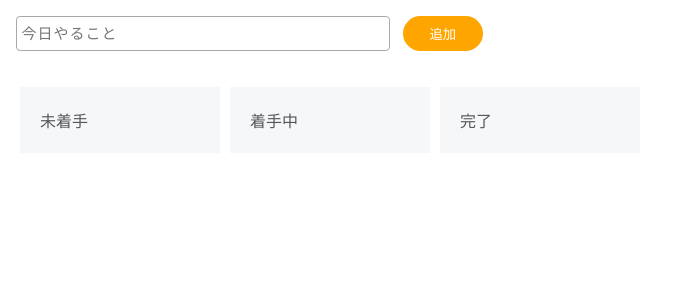
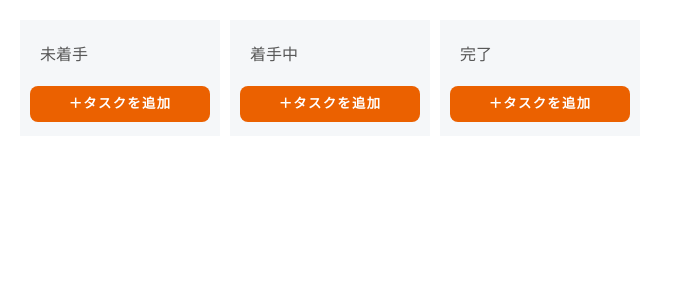
Before and after one commit to MasahiroTakata/toDoApp2, a React (Create React App) app: page / in a window 1280 px wide. Shown: the top 300 px of the page, without its empty margins (0-677 px from the left). Built offline with nearby package versions, Linux system fonts and the light colour scheme.

Commit message:
【一旦完了】タスク追加ボタン押下によるポップアップ表示、タスク追加

```diff
--- a/src/App.tsx
+++ b/src/App.tsx
@@ -10,13 +10,10 @@ import { // ドラッグ&ドロップで必要なモジュールをインポー
   DragOverEvent
 } from "@dnd-kit/core";
 import { arrayMove, sortableKeyboardCoordinates } from "@dnd-kit/sortable";
-import { useState, useEffect } from 'react';
+import React, { useState, useEffect } from 'react';
 import Column from "./Column";
-import classes from './CssModules.module.scss';
 
 function App() {
-  // 入力値を保持するためのステート
-  const [inputValue, setInputValue] = useState<string>('');
   const [count, setCount] = useState<number>(1); // 入力したタスクにIDを振るためのcount
   const [data, setData] = useState<ColumnType[]>([
     {
@@ -39,26 +36,18 @@ function App() {
     }
   ]);
   const [columns, setColumns] = useState<ColumnType[]>(data); // タスクを配置するスペースの更新関数（初期値はdata）
-  // テキストボックスの入力が変更されたときのハンドラー
-  const handleInputChange = (event: React.ChangeEvent<HTMLInputElement>) => {
-    setInputValue(event.target.value);
-  };
-  // ボタンが押されたときのハンドラー
-  const handleButtonClick = () => {
-    if (inputValue.trim() !== '') {
-      const newCard: CardType = {
-        id: String(count), // 一意のIDを生成
-        title: inputValue
-      };
+  const handleAddTask = (columnId: string, taskName: string) => {
+    if (taskName.trim() !== '') {
+      columnId = 'Column1';
+      console.log(taskName);
       setData(prevData =>
         prevData.map(column =>
           column.id === 'Column1'
-            ? { ...column, cards: [...column.cards, newCard] }
+            ? { ...column, cards: [...column.cards, { id: String(count), title: taskName }] }
             : column
         )
       );
       setCount(count + 1);
-      setInputValue(''); // テキストボックスを空にする
     }
   };
 
@@ -176,27 +165,20 @@ function App() {
       onDragEnd={handleDragEnd}
       onDragOver={handleDragOver}
     >
-      <div className={classes.container}>
-        <input
-          type="text"
-          value={inputValue}
-          onChange={handleInputChange}
-          placeholder="今日やること"
-          className={classes.todoText}
-        />
-        <button onClick={handleButtonClick} className={classes.submitBtn}>追加</button>
-      </div>
       <div
         className="App"
         style={{ display: "flex", flexDirection: "row", padding: "20px" }}
       >
         {columns.map((column) => (
+          <React.Fragment key={column.id}>
             <Column
               key={column.id}
               id={column.id}
               title={column.title}
               cards={column.cards}
+              onAddTask={handleAddTask}
             ></Column>
+          </React.Fragment>
         ))}
       </div>
     </DndContext>
--- a/src/Card.tsx
+++ b/src/Card.tsx
@@ -17,7 +17,7 @@ const Card: FC<CardType> = ({ id, title }) => {
     background: "white",
     padding: "10px",
     transform: CSS.Transform.toString(transform),
-    borderLeft: "6px solid #ffa500"
+    borderLeft: "6px solid #eb6100"
   };
   return (
     // attributes、listenersはDOMイベントを検知するために利用します。
--- a/src/Column.tsx
+++ b/src/Column.tsx
@@ -1,16 +1,37 @@
-import { FC } from "react";
+import { FC, useState } from "react";
 import { SortableContext, rectSortingStrategy } from "@dnd-kit/sortable";
 import { useDroppable } from "@dnd-kit/core";
 import Card, { CardType } from "./Card";
+import classes from './CssModules.module.scss';
 
-export type ColumnType = {
+type ColumnProps = {
   id: string;
   title: string;
   cards: CardType[];
+  onAddTask: (columnId: string, taskName: string) => void;
 };
 // タスクをドロップするスペースの作成
-const Column: FC<ColumnType> = ({ id, title, cards }) => {
+const Column: FC<ColumnProps> = ({ id, title, cards, onAddTask}) => {
   const { setNodeRef } = useDroppable({ id: id });
+  const [isPopupOpen, setIsPopupOpen] = useState(false);
+  const [taskName, setTaskName] = useState('');
+
+  const handleOpenPopup = () => {
+    setIsPopupOpen(true);
+  };
+  const handleClosePopup = () => {
+    setIsPopupOpen(false);
+  };
+  const handleTaskNameChange = (event: React.ChangeEvent<HTMLInputElement>) => {
+    setTaskName(event.target.value);
+  };
+  const handleAddTaskClick = () => {
+    onAddTask(id, taskName);
+    setTaskName(''); // 入力フィールドをクリア
+    handleClosePopup();
+    console.log(cards); // dataは更新されていない
+  };
+
   return (
     // ソートを行うためのContextです。
     // strategyは4つほど存在しますが、今回は縦・横移動可能なリストを作るためrectSortingStrategyを採用
@@ -33,7 +54,23 @@ const Column: FC<ColumnType> = ({ id, title, cards }) => {
         >
           {title}
         </p>
-        {cards.map((card) => (
+        <button onClick={handleOpenPopup} className={classes.btnOrange}>＋タスクを追加</button>
+        {isPopupOpen && (
+        <div className={classes.popup}>
+          <div className={classes.popupInner}>
+            <h2>タスクを追加</h2>
+            <input
+              type="text"
+              value={taskName}
+              onChange={handleTaskNameChange}
+              placeholder="タスク名を入力"
+            />
+            <button onClick={handleAddTaskClick}>追加</button>
+            <button onClick={handleClosePopup}>キャンセル</button>
+          </div>
+        </div>
+      )}
+        {cards.map(card => (
           <Card key={card.id} id={card.id} title={card.title}></Card>
         ))}
       </div>
--- a/src/CssModules.module.scss
+++ b/src/CssModules.module.scss
@@ -10,6 +10,7 @@ li{
 .allTaskSpace{
   display: flex;
 }
+
 .container{
   padding: 8px;
   margin: 8px;
@@ -65,26 +66,9 @@ li{
 	border-radius: 4px;
 }
 
-.submitBtn{
-  margin-left:1%;
-  display: flex;
-  align-items: center;
-  justify-content: center;
-  max-width: 80px;
-  padding: 8px 24px;
-  font-family: sans-serif;
-  color: #fff;
-  text-align: center;
-  overflow-wrap: anywhere;
-  background-color: #ffa500;
-  border-radius: 27px;
-  cursor: pointer;
-  border: none;
-}
-
 .taskSpace{
   height: 60px;
-  border-left: 6px solid #ffa500;
+  border-left: 6px solid #eb6100;
   border-top: 1px solid #ddd;
   border-bottom: 1px solid #ddd;
   border-right: 1px solid #ddd;
@@ -102,12 +86,50 @@ li{
   text-align: left;
 }
 
-@media (any-hover: hover) {
-  .submitBtn {
-    transition: background-color 0.2s;
-  }
+.popup {
+  position: fixed;
+  top: 0;
+  left: 0;
+  width: 100%;
+  height: 100%;
+  background: rgba(0, 0, 0, 0.5);
+  display: flex;
+  justify-content: center;
+  align-items: center;
+}
 
-  // .submitBtn:hover {
-  //   background-color: #54802f;
-  // }
+.popupInner {
+  background: white;
+  padding: 20px;
+  border-radius: 5px;
+  text-align: center;
 }
+
+.btnOrange {
+  color: #fff;
+  background-color: #eb6100;
+  font-weight: 700;
+  line-height: 1.5;
+  display: inline-block;
+  padding: 0.5rem 1rem;
+  cursor: pointer;
+  -webkit-user-select: none;
+  -moz-user-select: none;
+  -ms-user-select: none;
+  user-select: none;
+  -webkit-transition: all 0.3s;
+  transition: all 0.3s;
+  text-align: center;
+  vertical-align: middle;
+  text-decoration: none;
+  letter-spacing: 0.1em;
+  border-radius: 0.5rem;
+  border: none;
+  width: 90%;
+  margin-bottom: 7%;
+}
+
+.btnOrange:hover {
+  color: #fff;
+  background: #f56500;
+}
```
Lines whose indentation alone changed are shown as unchanged.
